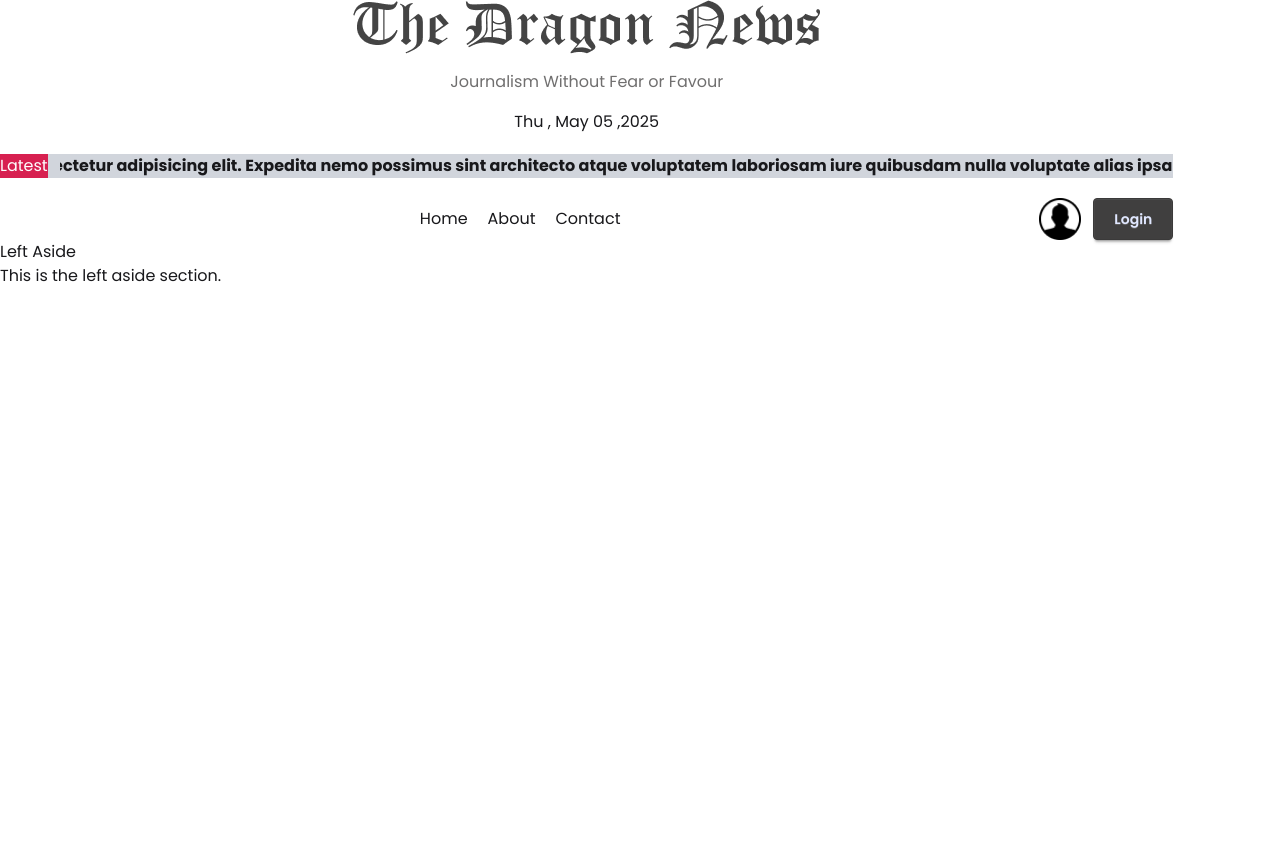
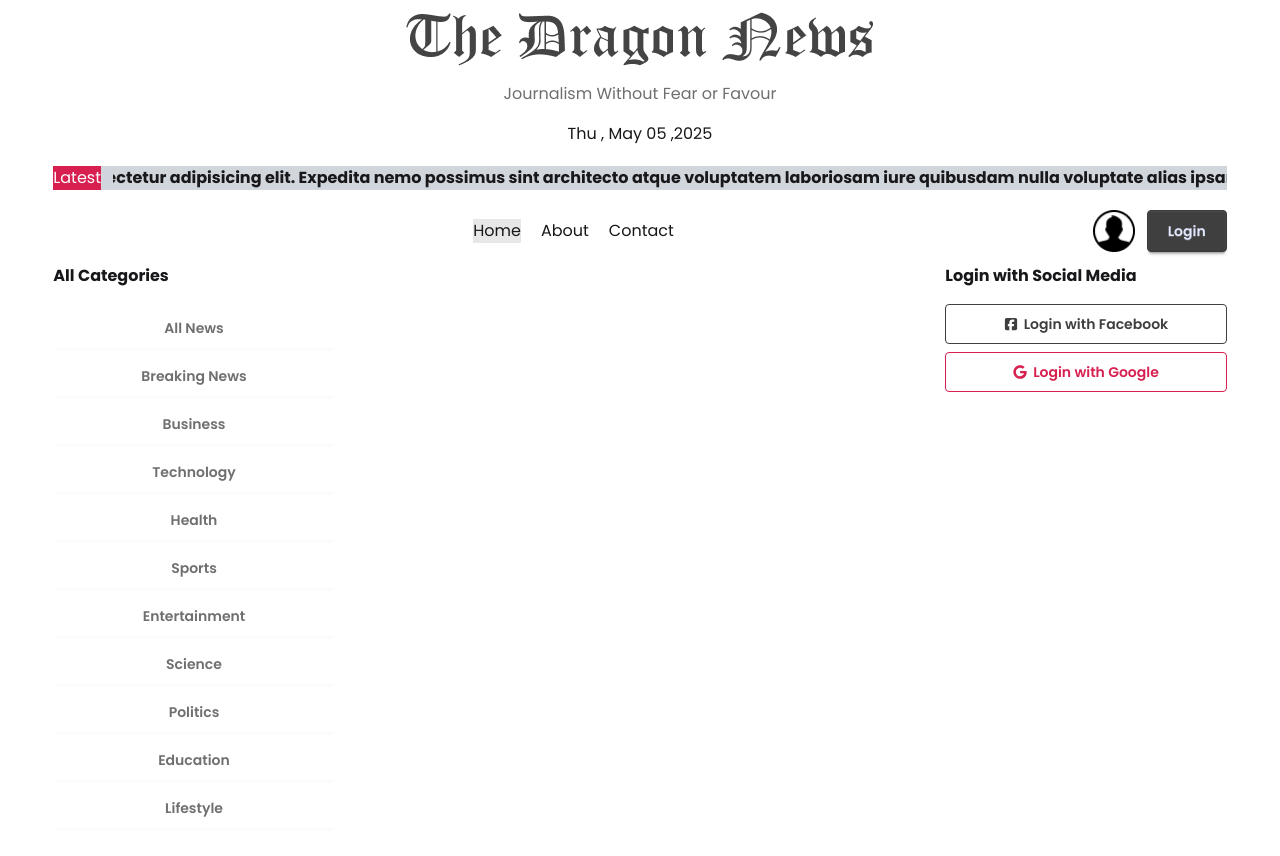
Before and after one commit to 01775012014/drogin-news, a React (Vite) app: page / in a window 1280 px wide. Shown: the top 856 px of the page. Before the commit the page ends 800 px from the top, so only its background shows below. Built offline with nearby package versions, Linux system fonts and the light colour scheme.

Commit message:
Header and Navbar complet.

```diff
--- a/package.json
+++ b/package.json
@@ -15,6 +15,7 @@
     "react": "^19.1.0",
     "react-dom": "^19.1.0",
     "react-fast-marquee": "^1.6.5",
+    "react-icons": "^5.5.0",
     "react-router": "^7.6.0",
     "react-router-dom": "^7.6.0",
     "tailwindcss": "^4.1.6"
--- a/src/App.css
+++ b/src/App.css
@@ -20,3 +20,8 @@
 *{
     font-family: "Poppins",sans-serif;
 }
+
+a.active{
+  @apply bg-base-300;
+
+}
--- /dev/null
+++ b/src/Components/Categories.jsx
@@ -0,0 +1,24 @@
+import React from 'react';
+import { use } from 'react';
+import { NavLink } from 'react-router';
+
+const CategoryPromise = fetch("/public/demo-data/categories.json").then((res)=> res.json());
+
+const Categories = () => {
+    const categories = use(CategoryPromise);
+    return (
+        <div>
+            <h2 className='font-bold'>All Categories </h2>
+
+            <div className='grid grid-cols-1 my-5 gap-2 bg-white'>
+                {categories.map((category)=>
+                <NavLink key={category.id} className={"btn bg-base-100 border-0 hover:bg-base-300 font-semibold text-accent"}
+                to={`/category/${category.id}`}>
+                    {category.name}</NavLink>)}
+            </div>
+
+        </div>
+    );
+};
+
+export default Categories;
--- a/src/Components/Pages/CategoryNews.jsx
+++ b/src/Components/Pages/CategoryNews.jsx
@@ -1,10 +1,15 @@
 import React from 'react';
+import { useParams } from 'react-router';
 
 const CategoryNews = () => {
+    const {id} = useParams();
+
+    console.log(id);
+
     return (
         <div>
-            <h2>Category News</h2>
-            <p>This is the category news section.</p>
+            <h2>Category News {id}</h2>
+
         </div>
     );
 };
--- a/src/Components/homLayout/LeftAside.jsx
+++ b/src/Components/homLayout/LeftAside.jsx
@@ -1,10 +1,12 @@
-import React from 'react';
+import React, { Suspense } from 'react';
+import Categories from '../Categories';
 
 const LeftAside = () => {
     return (
         <div>
-            <h2>Left Aside</h2>
-            <p>This is the left aside section.</p>
+            <Suspense fallback={<div><span className="loading loading-dots loading-xl"></span></div>}>
+                <Categories />
+            </Suspense>
         </div>
     );
 };
--- /dev/null
+++ b/src/Components/homLayout/RightAside.jsx
@@ -0,0 +1,12 @@
+import React from 'react';
+import SocialLogin from './SocialLogin';
+
+const RightAside = () => {
+    return (
+        <div>
+            <SocialLogin />
+        </div>
+    );
+};
+
+export default RightAside;
--- /dev/null
+++ b/src/Components/homLayout/SocialLogin.jsx
@@ -0,0 +1,17 @@
+import React from 'react';
+import { FaSquareFacebook } from "react-icons/fa6";
+import { FaGoogle } from "react-icons/fa";
+
+const SocialLogin = () => {
+    return (
+        <div className='gap-4 grid'>
+            <h1 className='font-bold'>Login with Social Media</h1>
+            <div className='grid gap-2'>
+                <button className="btn btn-outline btn-primary w-full"> <FaSquareFacebook />Login with Facebook</button>
+                <button className="btn btn-outline btn-secondary w-full"> <FaGoogle />Login with Google</button>
+            </div>
+        </div>
+    );
+};
+
+export default SocialLogin;
--- a/src/layouts/HomeLayout.jsx
+++ b/src/layouts/HomeLayout.jsx
@@ -5,31 +5,32 @@
 import Navbar from '../Components/Navbar'
 import { NavLink } from 'react-router-dom';
 import LeftAside from '../Components/homLayout/LeftAside.jsx';
+import RightAside from '../Components/homLayout/RightAside.jsx'
 
 const HomeLayout = () => {
     return (
         <div>
-            <header className=' w-11/12 flex flex-col '>
+            <header className='w-11/12 mx-auto my-3'>
                 <Header />
                 <section className=' items-center justify-center'>
                     <LatestNews />
                 </section>
 
-                    <Navbar />
+                <Navbar />
 
 
             </header>
-            <main>
+            <main className='w-11/12 mx-auto my-3  grid grid-cols-12 gap-4'>
 
-               <aside>
-                <LeftAside></LeftAside>
+               <aside className='col-span-3'>
+                <LeftAside />
                </aside>
-                <section className='main'>
+                <section className='main col-span-6'>
                     <Outlet />
-
-
                 </section>
-                <section className='right-nav'></section>
+                <aside className='col-span-3'>
+                    <RightAside />
+                </aside>
             </main>
         </div>
     );
```
Also changed, not shown: 1 other file (tests, documents, lock files or other folders).
